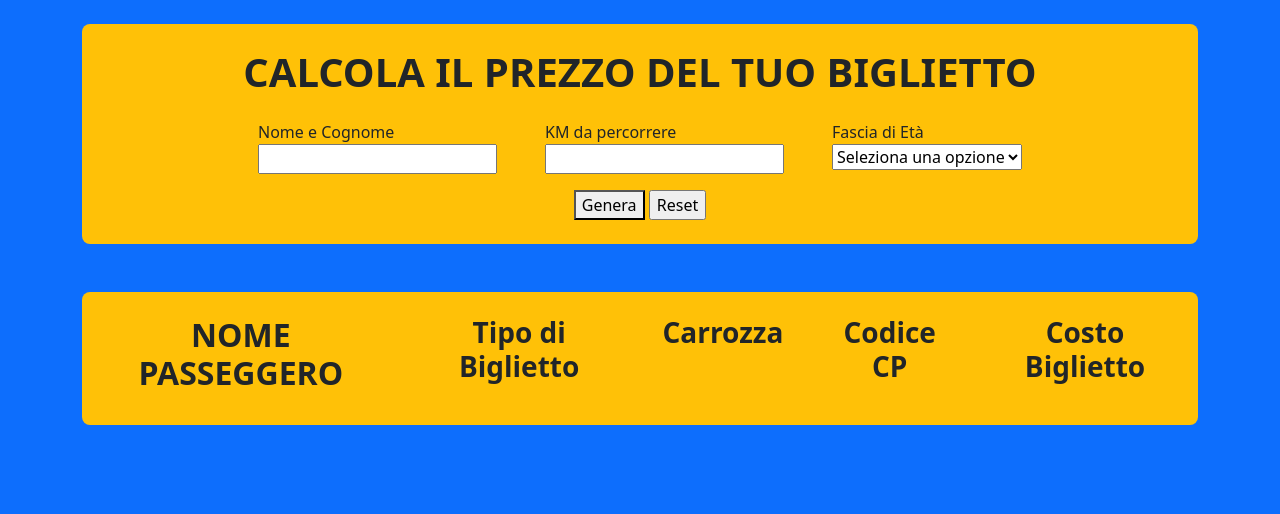
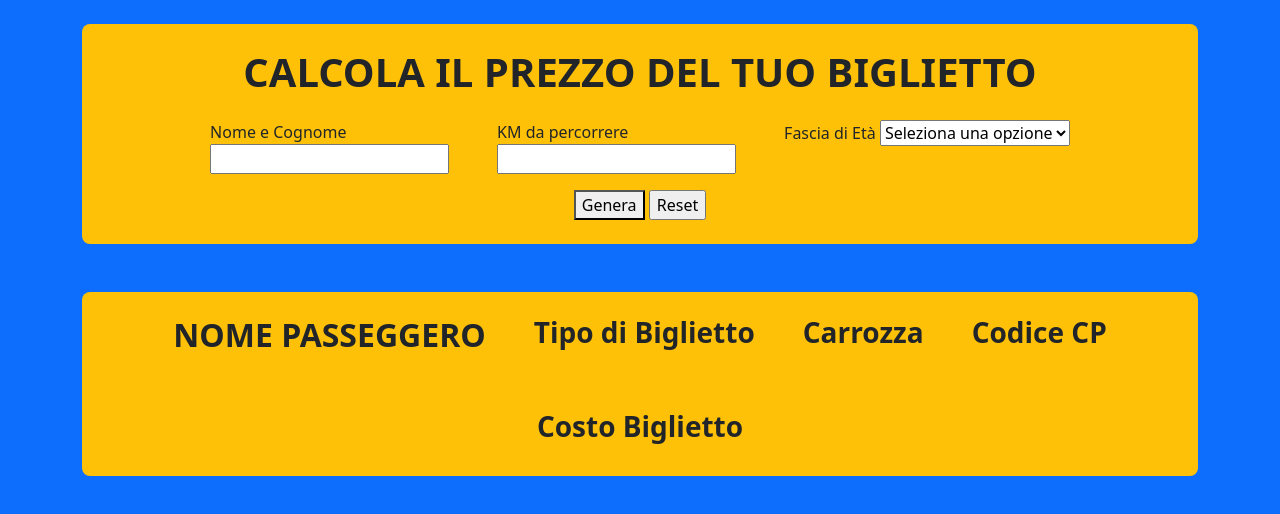
Before and after one commit to UmbertoDV/js-biglietto-treno-form, a plain HTML site: page index.html in a window 1280 px wide. Drawn offline with nearby package versions, Linux system fonts and the light colour scheme.

Commit message:
fix html

```diff
--- a/index.html
+++ b/index.html
@@ -22,9 +22,9 @@
 	<main>
 		<div class="container pt-4">
 			<section id="input-utente" class="rounded-3 bg-warning">
-				<form class="d-flex flex-column align-items-center gap-3 p-4">
+				<form class="d-flex flex-column align-items-center gap-3 p-4 flex-wrap">
 					<h1 class="fw-bolder">CALCOLA IL PREZZO DEL TUO BIGLIETTO</h1>
-					<div class="all-input d-flex gap-5">
+					<div class="all-input d-flex gap-5 flex-wrap">
 						<div class="nome">
 							<label>Nome e Cognome</label><br>
 							<input type="text" name="" id="name">
@@ -34,7 +34,7 @@
 							<input type="text" name="" id="km">
 						</div>
 						<div class="fascia-eta">
-							<label>Fascia di Età</label><br>
+							<label>Fascia di Età</label>
 							<select name="age" id="age-select">
 								<option value="">Seleziona una opzione</option>
 								<option value="normal">Maggiorenne</option>
@@ -51,7 +51,7 @@
 			</section>
 		</div>
 		<div class="container">
-			<section id="output-utente" class="d-flex justify-content-center gap-5 bg-warning rounded-3 mt-5 p-4">
+			<section id="output-utente" class="d-flex justify-content-center gap-5 bg-warning rounded-3 mt-5 p-4 flex-wrap">
 				<div class="nome text-center">
 					<h2 class="fw-bold">NOME PASSEGGERO</h2>
 					<h3 id="nome-passeggero"></h3>
```
